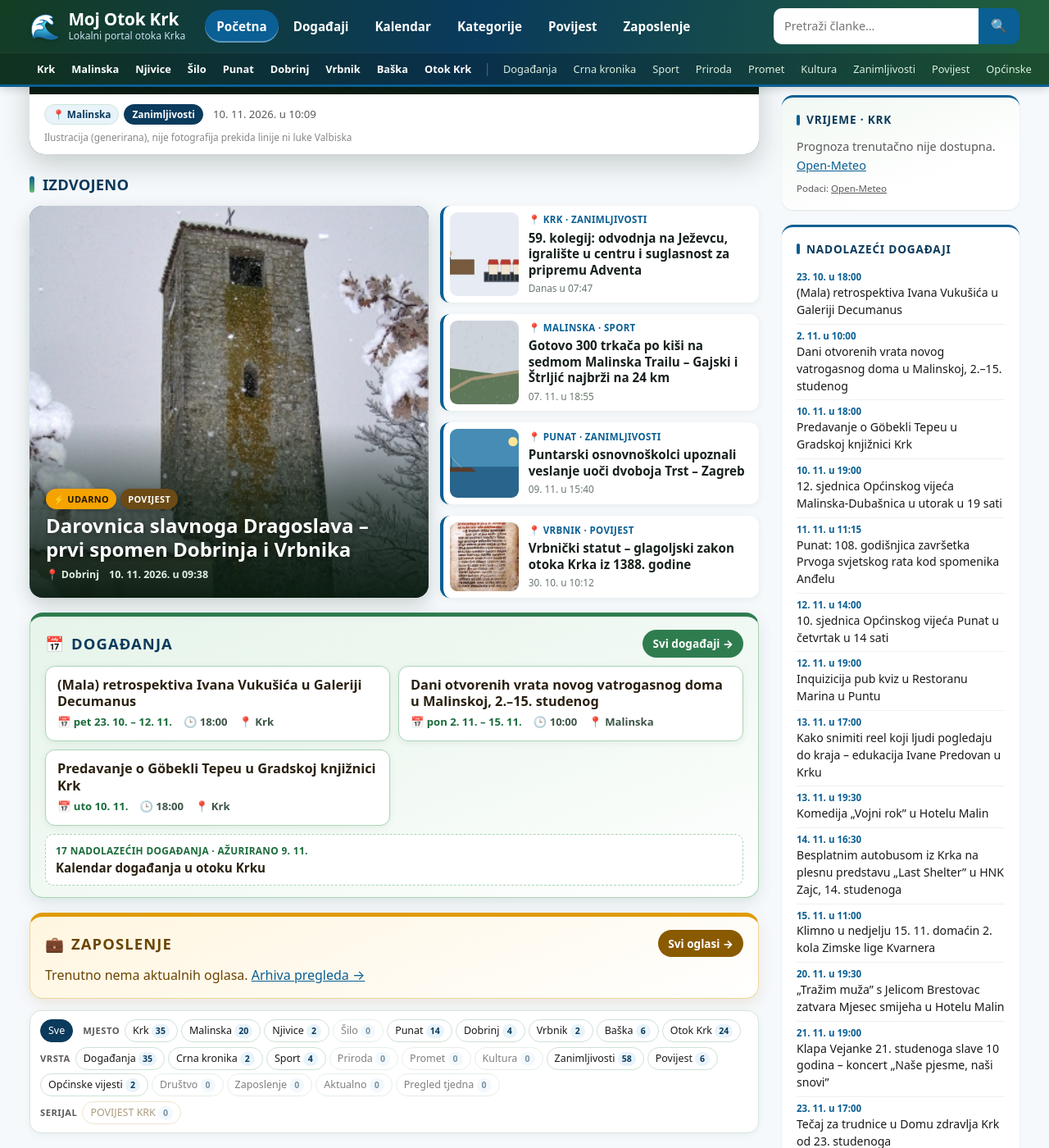
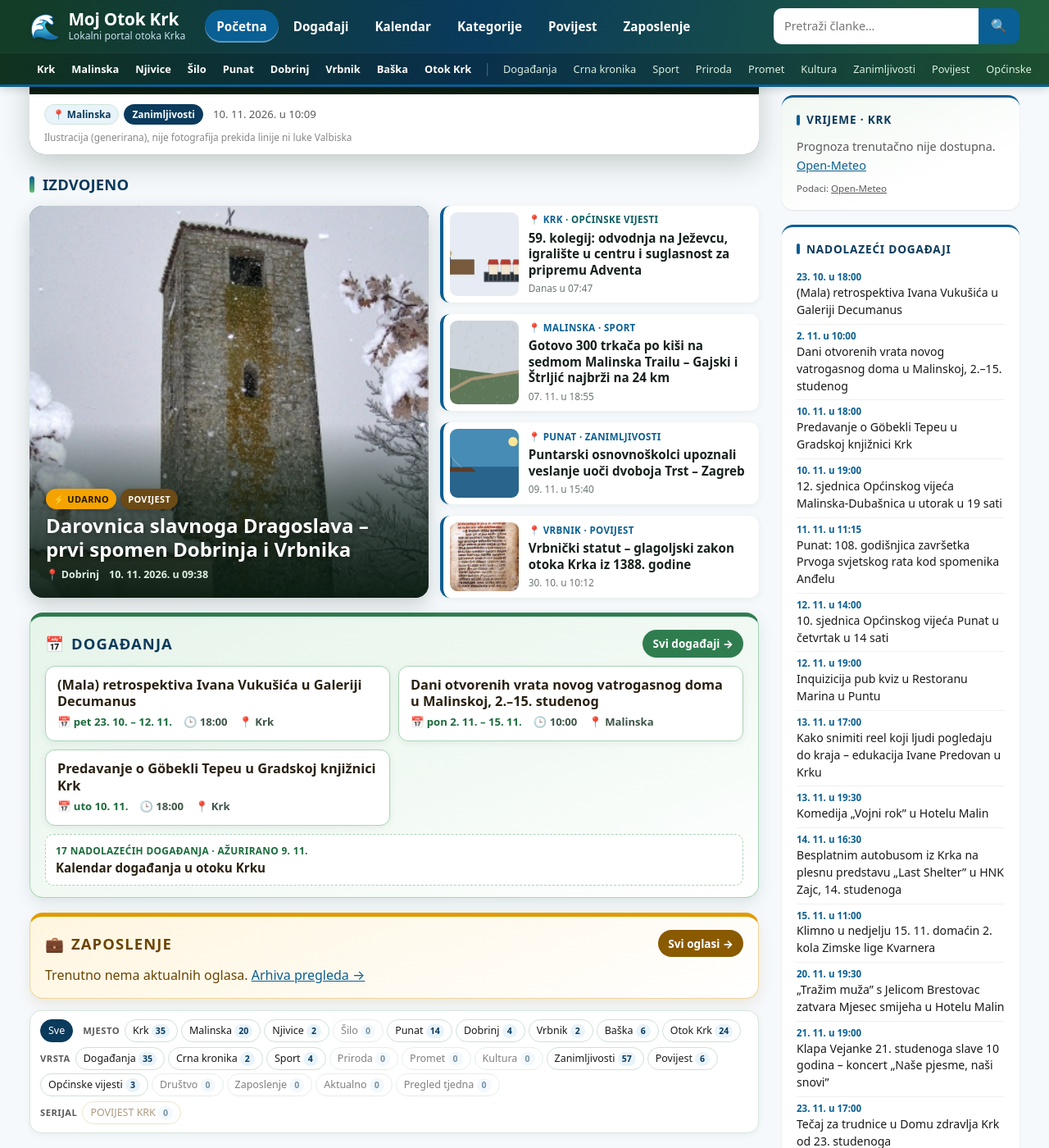
Before and after one commit to MojGK/moj-otok-krk, a Jekyll site: the page built from index.md, in a window 1280 px wide and 1400 px high, scrolled down 551 px. Shown: the whole window at 82% size. Built offline with Jekyll 4.4.1, drawn with Linux system fonts in a browser that asks for light colours.

Commit message:
59. kolegij: tip promijenjen u Općinske vijesti

```diff
--- a/_posts/2026-11-10-59-kolegij-gradonacelnika-jezevac-advent.md
+++ b/_posts/2026-11-10-59-kolegij-gradonacelnika-jezevac-advent.md
@@ -3,8 +3,8 @@ layout: post
 title: "59. kolegij: odvodnja na Ježevcu, igralište u centru i suglasnost za pripremu Adventa"
 date: 2026-11-10 07:47:00 +0100
 location: Krk
-type: Zanimljivosti
-categories: [Krk, Zanimljivosti]
+type: Općinske vijesti
+categories: [Krk, Općinske vijesti]
 excerpt: "Na 59. kolegiju gradonačelnika Darija Vasilića, 9. studenoga u Maloj vijećnici, Grad je prihvatio radove oborinske odvodnje na Ježevcu, zakup za igralište ispred Erste Banke i dao suglasnost TZ-u za pripremu Adventa od 10. 11. 2026. do 10. 1. 2027."
 image: /assets/images/kolegij-krk-59-ilustracija.jpg
 image_alt: "Ilustracija: stol sastanka, rešetka odvodnje i krovovi adventskih kućica"
```
